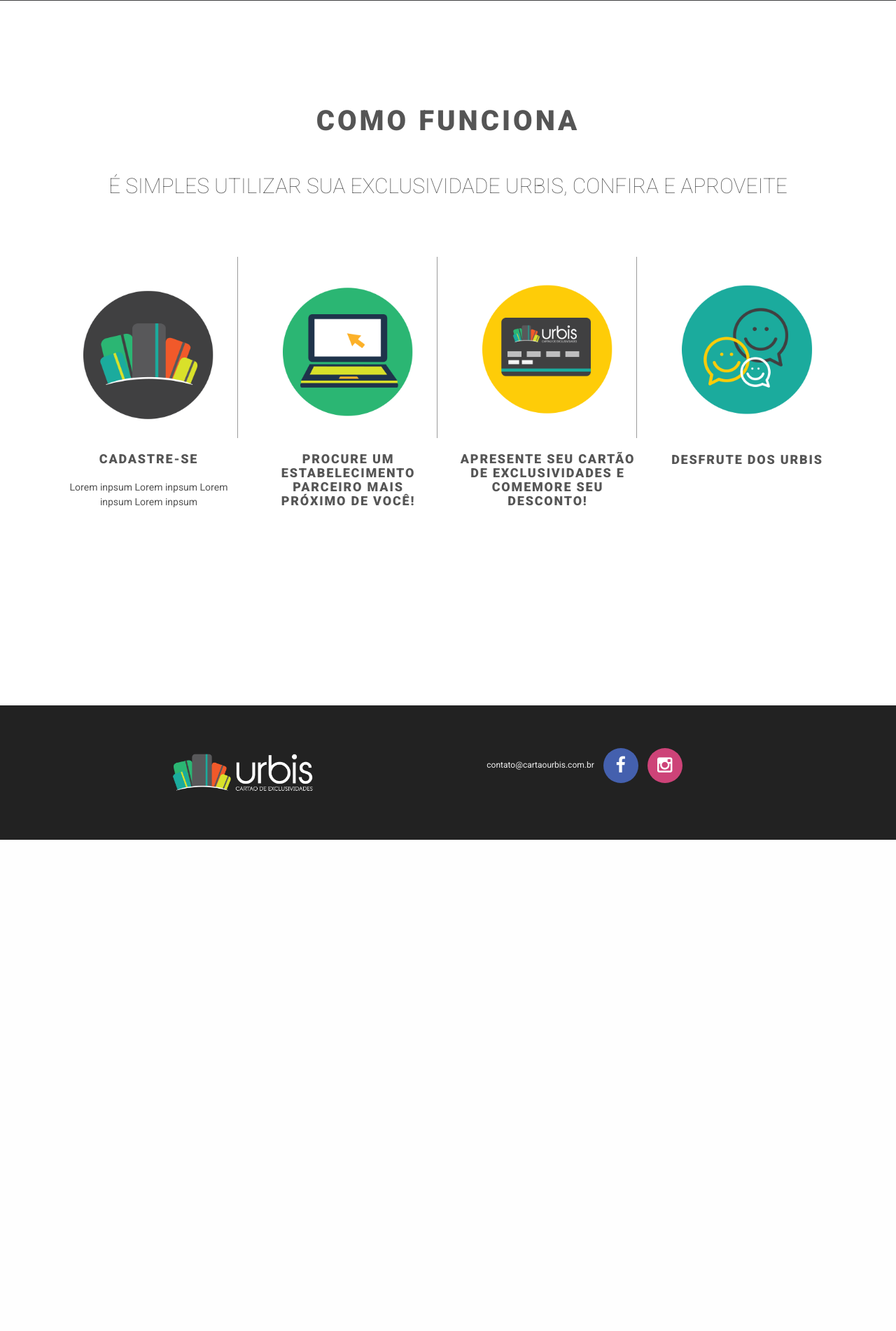
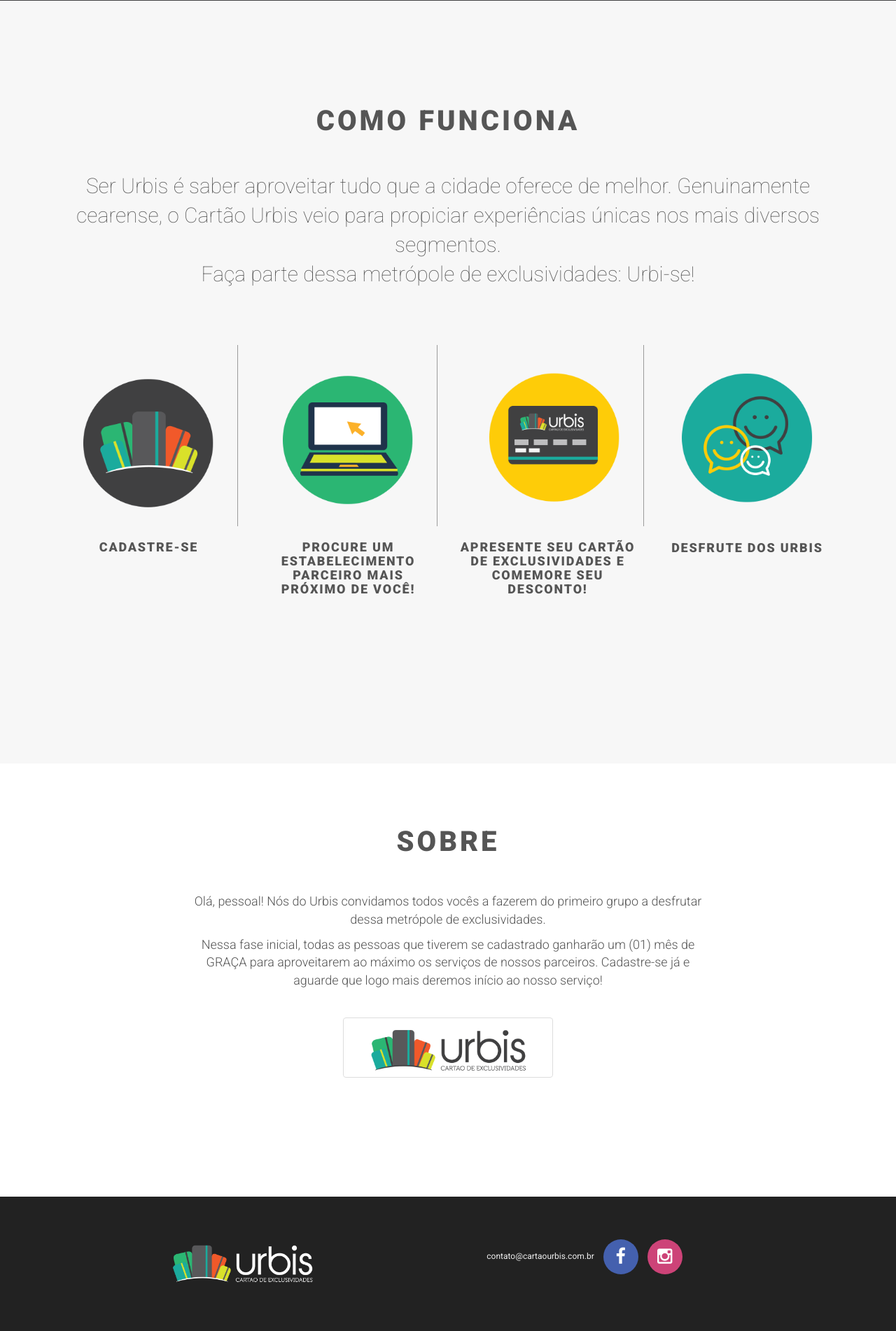
Before and after one commit to valms/UrbisLandingPage, a PHP site: page / in a window 1280 px wide. Shown: the part 799-2701 px from the top of the page at 70% size. Before the commit the page ends 1999 px from the top, so only its background shows below. Run offline with PHP 8.4, Linux system fonts and the light colour scheme; some libraries are stand-ins or nearby versions; some web fonts are replaced.

Commit message:
mudanca nos textos

```diff
--- a/css/custom.css
+++ b/css/custom.css
@@ -2,7 +2,6 @@
     background-color: #f2f2f2;
     margin-bottom: 0px;
     outline: 0;
-
 }
 
 .divForm {
@@ -13,7 +12,7 @@
 
 }
 
-@media (max-width: 767px) {
+@media (min-width: 767px) {
     .linhaDivisoria {
         background: rgba(135, 135, 135, 0.5);
         width: 1px;
@@ -74,13 +73,17 @@
 /* ---------------------------------------------- */
 
 #intro .item h1 {
-    margin-top: -80px;
-    font-size: 35px;
+    margin-top: -50px;
+    font-size: 28px;
     text-transform: uppercase;
     color: #000;
     margin-bottom: 40px;
     opacity: 0;
     box-shadow: none;
+}
+
+#intro .form-control {
+    border-radius: 10px;
 }
 
 #intro form {
@@ -98,12 +101,6 @@
 
 #intro .btn-link {
     outline: 0;
-}
-
-#intro .item p {
-    color: #000;
-    font-size: 15px;
-    margin-top:-20px;
 }
 
 #footer p.social {
--- a/index.html
+++ b/index.html
@@ -83,6 +83,8 @@
                     </li>
                     <li><a href="#comoFunciona">como funciona</a>
                     </li>
+                    <li><a href="#sobre">Sobre</a>
+                    </li>
                     <li><a href="#footer">Contato</a>
                     </li>
 
@@ -230,12 +218,12 @@
                                         <div class="help-block with-errors"></div>
                                     </div>
                                 </div>
+
                             </div>
-
-                            <button class="btn btn-lg btn-default" id="submitButton" type="submit">Inscreva-se
+                            <button class="btn btn-lg btn-default" id="submitButton" type="submit">HABITE URBIS!
                             </button>
+                            <br><br>
                         </form>
-                        <br>
 
                     </div>
 
@@ -266,13 +255,15 @@
 
                                         </div>
                                     </div>
-                                <div class="col-lg-3">
+                                    <div class="col-lg-6">
                                         <div class="form-group">
                                             <input data-animate="fadeInDown" type="text" id="c_rua"
                                                    class="form-control"
                                                    name="c_rua" placeholder="Rua" disabled/>
                                         </div>
                                     </div>
+                                </div>
+                                <div class="row">
                                     <div class="col-lg-3">
                                         <div class="form-group">
                                             <input data-animate="fadeInDown" type="text" id="c_numero"
@@ -326,13 +314,15 @@
                                         <div class="help-block with-errors"></div>
                                     </div>
                                 </div>
+
                             </div>
-
-                            <button class="btn btn-block btn-default" id="submitButton" type="submit">HABITE URBIS!
+                            <button class="btn btn-lg btn-default" id="submitButton" type="submit">HABITE URBIS!
                             </button>
+                            <br><br>
                         </form>
 
                     </div>
+
 
                 </div>
             </div>
@@ -348,17 +338,21 @@
     </div>
     <!-- *** Fim da Seção 01 - Intro da LP*** -->
 
-
     <!-- *** Seção 02 - Explicação Sobre Urbis *** -->
-    <div class="section" id="comoFunciona">
+    <div class="section  text-gray" id="comoFunciona">
         <div class="container">
             <div class="col-md-12">
                 <br><br><br>
 
                 <h2 class="title" data-animate="fadeInDown">Como Funciona</h2>
 
-                <p class="lead" data-animate="fadeInDown">É SIMPLES UTILIZAR SUA EXCLUSIVIDADE URBIS, CONFIRA E
-                    APROVEITE</p>
+                <p class="lead margin-bottom" data-animate="fadeInDown">Ser Urbis é saber aproveitar tudo que a cidade
+                    oferece de
+                    melhor. Genuinamente cearense, o Cartão Urbis veio para propiciar experiências únicas nos mais
+                    diversos segmentos.
+                    <br>
+                    Faça parte dessa metrópole de exclusividades: Urbi-se!
+                </p>
 
                 <div class="row services">
 
@@ -371,7 +365,6 @@
 
                         <h3 class="heading">Cadastre-se</h3>
 
-                        <p> Lorem inpsum Lorem inpsum Lorem inpsum Lorem inpsum </p>
                     </div>
 
 
@@ -404,7 +397,37 @@
     </div>
 
     <!-- *** Fim da Seção 02 - Explicação Sobre Urbis *** -->
+    <div class="section" id="sobre">
+        <div class="container">
+            <div class="col-md-12">
 
+
+                <h2 class="title" data-animate="fadeInDown">Sobre</h2>
+
+                <div class="row">
+
+                    <div class="col-md-8 col-md-offset-2">
+
+                        <p class="text-large text-thin" data-animate="fadeInUp"> Olá, pessoal! Nós do Urbis convidamos
+                            todos vocês a fazerem do primeiro grupo a desfrutar dessa metrópole de exclusividades. </p>
+
+                        <p class="text-large text-thin margin-bottom" data-animate="fadeInUp">Nessa fase inicial, todas
+                            as pessoas que tiverem se cadastrado ganharão um (01) mês de GRAÇA para aproveitarem ao
+                            máximo os serviços de nossos parceiros. Cadastre-se já e aguarde que logo mais deremos
+                            início ao nosso serviço!</p>
+
+                        <p data-animate="fadeInUp"><img src="img/logo.png" alt=""
+                                                        class="img-thumbnail img-responsive ondra-michal"></p>
+
+                    </div>
+
+                </div>
+
+            </div>
+        </div>
+        <br><br><br><br><br>
+    </div>
+    <!-- /.section -->
 
     <!-- *** Footer ***  -->
 
```
Also changed, not shown: other parts of index.html (+25 -41 lines), js/custom.js (+79 -0 lines). Lines whose indentation alone changed are shown as unchanged.
